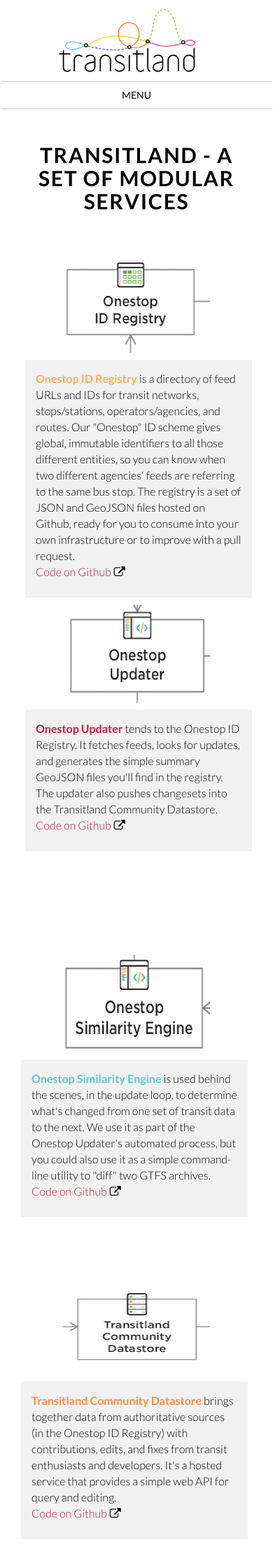
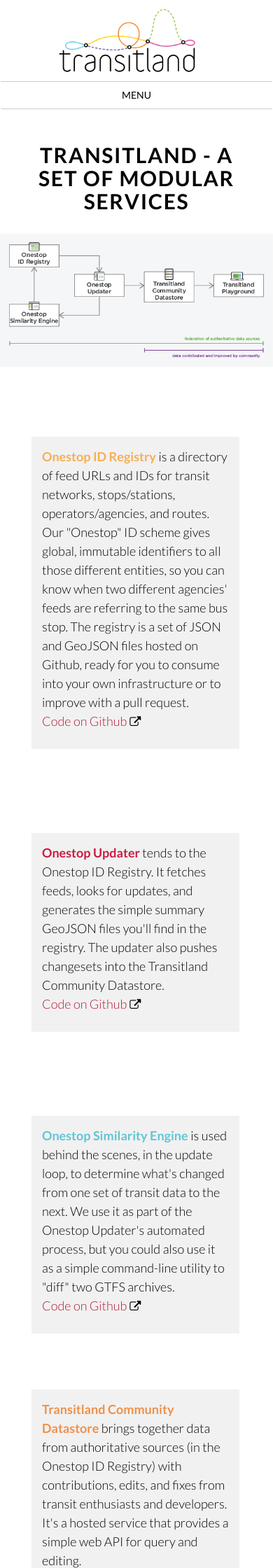
Before and after one commit to transitland/www-transit-land, a Jekyll site: the page built from how-it-works/index.html, in a window 390 px wide. Shown: the top 2240 px of the page at 70% size. Built offline with Jekyll 4.4.1, drawn with Linux system fonts in a browser that asks for light colours; nearby versions of some CDN libraries; some of the changed text lies outside the part shown.

Commit message:
slides for mobile fix

```diff
--- a/_sass/_slide.scss
+++ b/_sass/_slide.scss
@@ -30,7 +30,6 @@
 }
 #slide-{
   @for $i from 1 through 6 {
-
     &#{$i}-desc{
       @if $i < 3 {
         float:right;
@@ -40,23 +39,23 @@
       }@else{
           width:80%;
           margin:40px auto 0;
-          font-size:18px;
-          line-height:27px;
       }
     }
   }
-
 }
 
+#diagram{
+  display:none;
+}
 .slide-desc{
   width:40%;
   background-color:rgba(235,235,235,0.9);
   text-align: left;
-  font-size:16px;
-  font-weight:300;
   padding:15px;
   margin-top:40px;
-  line-height:23px;
+  font-weight:300;
+  font-size:18px;
+  line-height:27px;
 }
 
 .reveal .controls .navigate-up{
@@ -71,59 +70,73 @@
   padding: 0 0;
   & li::after{
     font-family:$font-awesome;
-    font-size:16px;
+    font-size:$base-font-size;
     content:" \f08e ";
   }
 }
 
 @include media-query($on-pad){
-
+  #diagram{
+    display:inline-block;
+    background-size:100% 100%;
+    width:100vw;
+    height:auto;
+    margin-top:30px;
+    margin-left:-15px;
+    padding:0;
+  }
+  #diagram img{
+    width:100%;
+  }
   .reveal{
     -ms-touch-action: auto;
         touch-action: auto;
     .slides > section{
       display:inline-block;
       position:relative;
-      height : $mobile-slide-h
+      height : auto;
     }
   }
 
 
 .slide-desc{
-  width:90%;
+  width:90% !important;
   background-color:rgba(235,235,235,0.7);
   text-align: left;
-  float:left;
+  float:none !important;
   margin-left:15px !important;
   margin-right:15px !important;
   padding:15px;
-  margin-top:150px;
   }
 
   #slide-{
     @for $i from 1 through 6 {
       &#{$i}{
-        background-image:url("../images/slides/hiw_"+ $i +"_mobile.png");
-        background-size: 210px 140px;
-        background-position:50% 0%;
+        background-image:none;
         display:inline-block
       }
     }
   }
 
   #hiw.jumbotron{
-    height:$mobile-slide-h * 6;
+    height:auto;
     margin-bottom:$footer-h;
   }
 
   #hiw .container{
     top:0%;
   }
+  .reveal .slides{
+    position:relative;
+    display:inline-block;
+    height:auto;
+  }
 }
+
 
 @include media-query($on-palm){
   #hiw.jumbotron{
-    height:$mobile-slide-h * 5.5;
+    height:auto;
     margin-bottom:$footer-h;
   }
 }
--- a/how-it-works/index.html
+++ b/how-it-works/index.html
@@ -4,11 +4,13 @@
 <section id="hiw" class="jumbotron">
   <div class="container">
     <div class="title col-md-12 center-text">
-  <h2>TRANSITLAND - A SET OF MODULAR SERVICES</h2>
+      <h2>TRANSITLAND - A SET OF MODULAR SERVICES</h2>
    </div>
- </div>
 <div class="reveal keep-slide">
-  <!-- Any section element inside of this container is displayed as a slide -->
+  <!-- Any section element inside of this container is displayed as a slide for reveal-->
+  <div id="diagram" class="col-xs-12 hidden-sm hidden-md hidden-lg">
+    <img alt="diagram for transitland" src="../images/slides/hiw-mobile@2x.png">
+  </div>
   <div class="slides" style="width:100%;">
     <section>
       <div style="height:100%;" class="container">
@@ -71,7 +73,7 @@
         </div>
       </div>
     </section>
-    <section class="hidden-xs">
+    <section>
       <div style="height:100%" class="container">
         <div id="slide-6" class="slide">
         <div id="slide-6-desc" class="slide-desc">
@@ -87,6 +89,7 @@
   </div>
 </div>
 </section>
+</div>
 <script src="../js/vendor/head.min.js"></script>
 <script src="../js/vendor/reveal.js"></script>
 <script>
```
Also changed, not shown: images/slides/hiw-mobile@1x.png (added), images/slides/hiw-mobile@2x.png (added).
